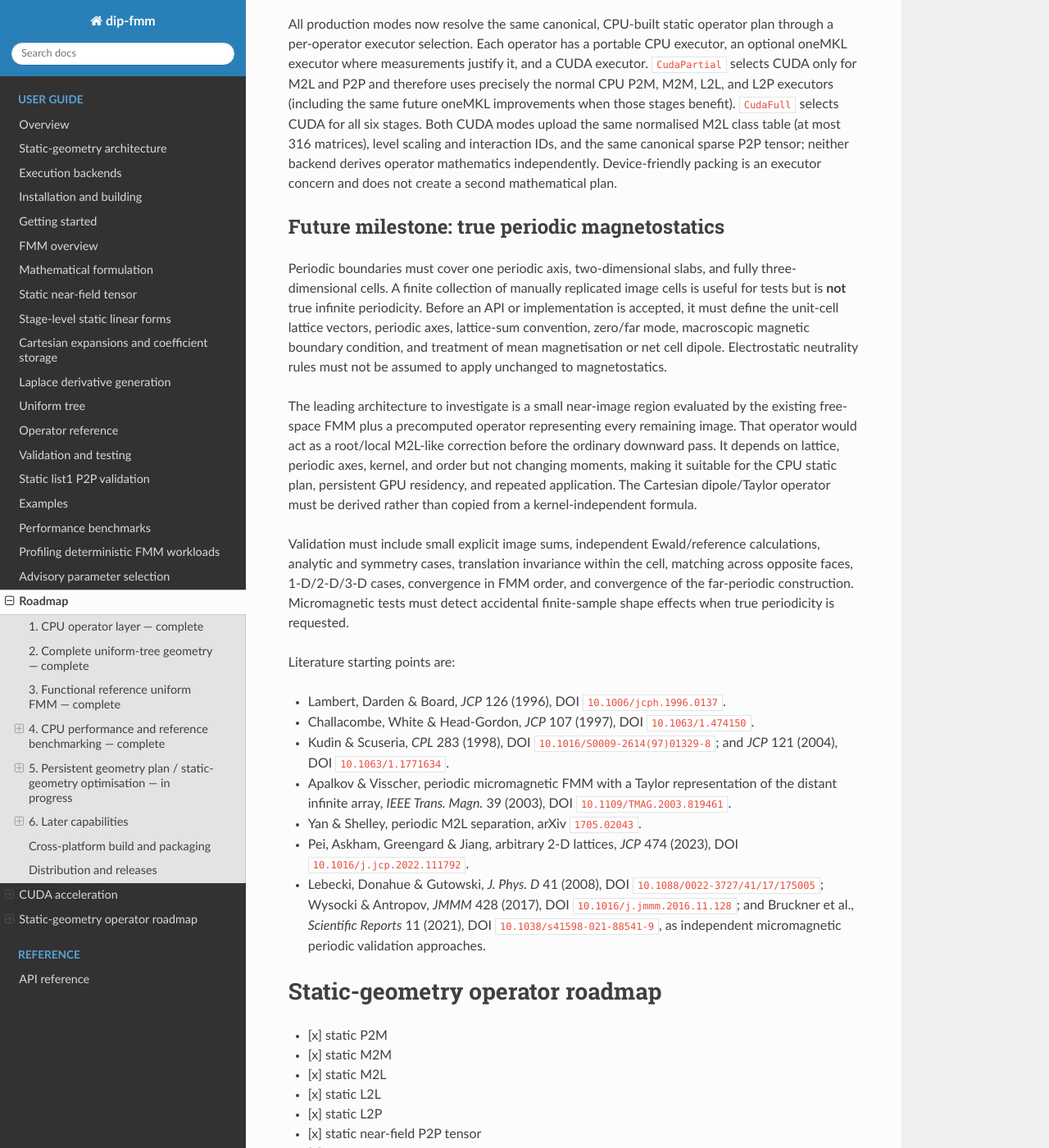
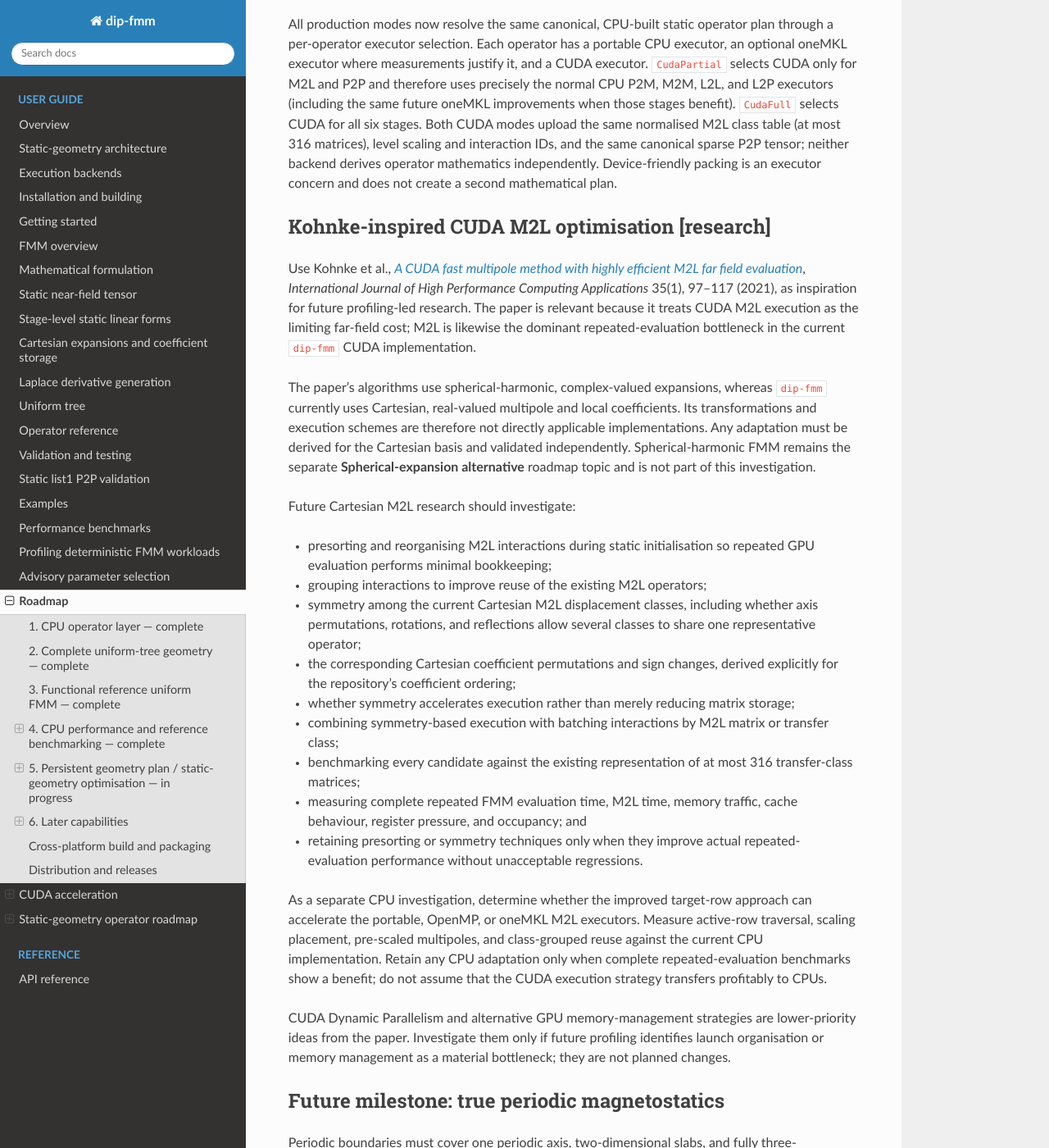
Before and after one commit to Ximtecs/dip-fmm, a Sphinx documentation site: the page built from docs/roadmap.md, in a window 1280 px wide and 1400 px high, scrolled down 6828 px. Shown: the whole window at 82% size. Built offline with Sphinx 7.4.7 and the Read the Docs theme 3.1.0, drawn with Linux system fonts in a browser that asks for light colours; the version number is read from the project's files by our own code; some of the changed text lies outside the part shown.

Commit message:
docs: record CUDA M2L results and research roadmap

```diff
--- a/docs/roadmap.md
+++ b/docs/roadmap.md
@@ -264,7 +264,7 @@
 - [x] persistent device geometry, input, output, stream, and pinned staging buffers
 - [x] direct all-to-all CUDA dipole reference
 - [x] static M2L matrices and interaction metadata uploaded once
-- [x] CUDA M2L gather, cuBLAS multiply, and race-free atomic scatter
+- [x] shared deterministic CUDA target-row M2L with pre-scaled multipoles
 - [x] static list-1 P2P tensors uploaded once and evaluated on CUDA
 - [x] independent CUDA P2P stream overlapped with the far-field chain
 - [x] genuine hybrid CUDA-M2L/P2P FMM and CPU-static comparison benchmarks
@@ -274,7 +274,7 @@
 - [x] field-only D2H repeated evaluation
 - [x] persistent CUDA direct-P2P buffers and user-order output
 - [x] device source and target permutations
-- [ ] custom-versus-cuBLAS M2L microbenchmarks
+- [ ] revisit class-grouped cuBLAS only if target-row M2L misses a future regime
 - [ ] CUDA Graph investigation and retention if measurements justify it
 - [x] CPU-static versus CUDA-M2L/P2P problem-size and order sweep infrastructure
 - [x] manual CUDA validation workflow (CUDA remains excluded from GitHub CI)
@@ -300,6 +300,57 @@
 scaling and interaction IDs, and the same canonical sparse P2P tensor; neither
 backend derives operator mathematics independently. Device-friendly packing is
 an executor concern and does not create a second mathematical plan.
+
+## Kohnke-inspired CUDA M2L optimisation [research]
+
+Use Kohnke et al., [*A CUDA fast multipole method with highly efficient M2L
+far field evaluation*](https://doi.org/10.1177/1094342020964857),
+*International Journal of High Performance Computing Applications* 35(1),
+97--117 (2021), as inspiration for future profiling-led research. The paper is
+relevant because it treats CUDA M2L execution as the limiting far-field cost;
+M2L is likewise the dominant repeated-evaluation bottleneck in the current
+`dip-fmm` CUDA implementation.
+
+The paper's algorithms use spherical-harmonic, complex-valued expansions,
+whereas `dip-fmm` currently uses Cartesian, real-valued multipole and local
+coefficients. Its transformations and execution schemes are therefore not
+directly applicable implementations. Any adaptation must be derived for the
+Cartesian basis and validated independently. Spherical-harmonic FMM remains
+the separate **Spherical-expansion alternative** roadmap topic and is not part
+of this investigation.
+
+Future Cartesian M2L research should investigate:
+
+- presorting and reorganising M2L interactions during static initialisation so
+  repeated GPU evaluation performs minimal bookkeeping;
+- grouping interactions to improve reuse of the existing M2L operators;
+- symmetry among the current Cartesian M2L displacement classes, including
+  whether axis permutations, rotations, and reflections allow several classes
+  to share one representative operator;
+- the corresponding Cartesian coefficient permutations and sign changes,
+  derived explicitly for the repository's coefficient ordering;
+- whether symmetry accelerates execution rather than merely reducing matrix
+  storage;
+- combining symmetry-based execution with batching interactions by M2L matrix
+  or transfer class;
+- benchmarking every candidate against the existing representation of at most
+  316 transfer-class matrices;
+- measuring complete repeated FMM evaluation time, M2L time, memory traffic,
+  cache behaviour, register pressure, and occupancy; and
+- retaining presorting or symmetry techniques only when they improve actual
+  repeated-evaluation performance without unacceptable regressions.
+
+As a separate CPU investigation, determine whether the improved target-row
+approach can accelerate the portable, OpenMP, or oneMKL M2L executors. Measure
+active-row traversal, scaling placement, pre-scaled multipoles, and
+class-grouped reuse against the current CPU implementation. Retain any CPU
+adaptation only when complete repeated-evaluation benchmarks show a benefit;
+do not assume that the CUDA execution strategy transfers profitably to CPUs.
+
+CUDA Dynamic Parallelism and alternative GPU memory-management strategies are
+lower-priority ideas from the paper. Investigate them only if future profiling
+identifies launch organisation or memory management as a material bottleneck;
+they are not planned changes.
 
 ## Future milestone: true periodic magnetostatics
 
```
Also changed, not shown: docs/benchmarks.md (+6 -5 lines), docs/cuda-m2l-performance.md (added, +156 -0 lines), docs/validation.md (+5 -4 lines).
